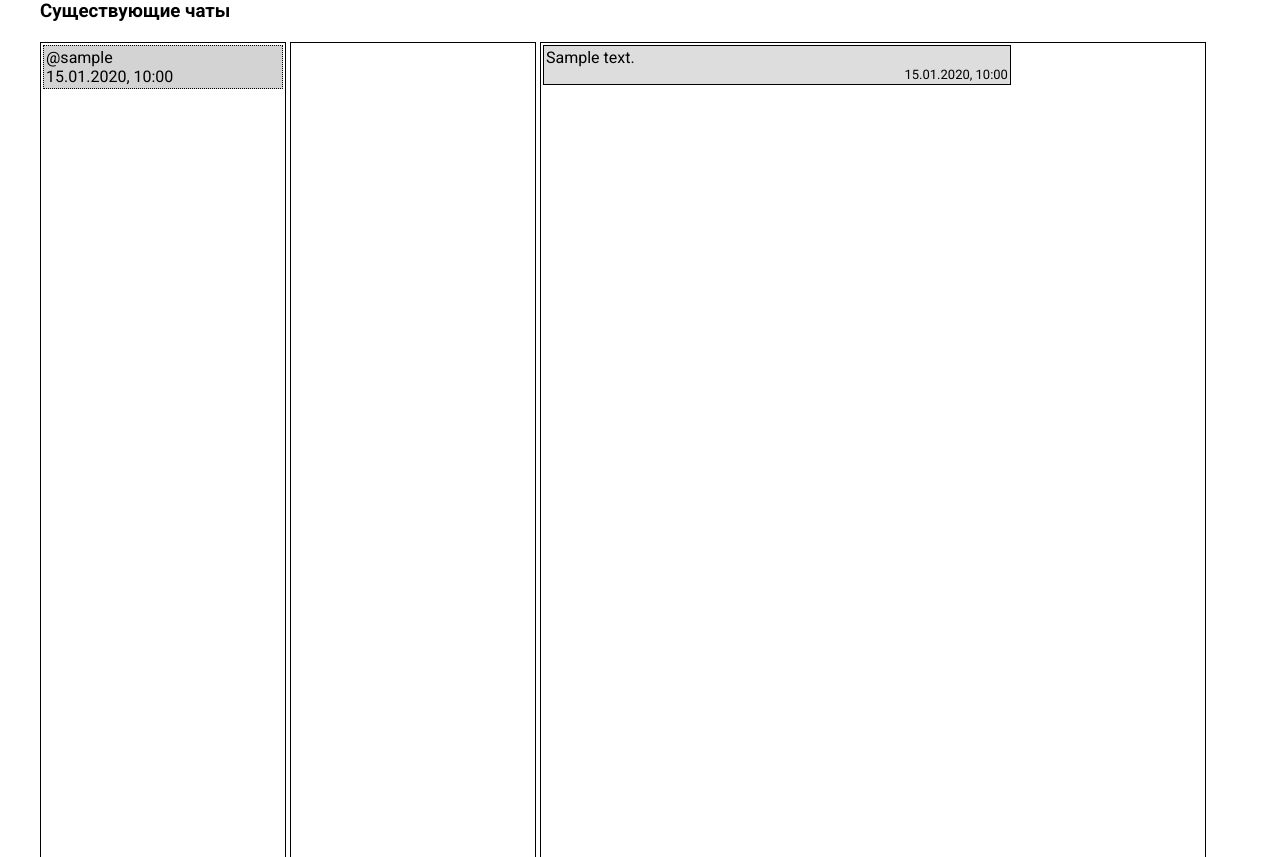
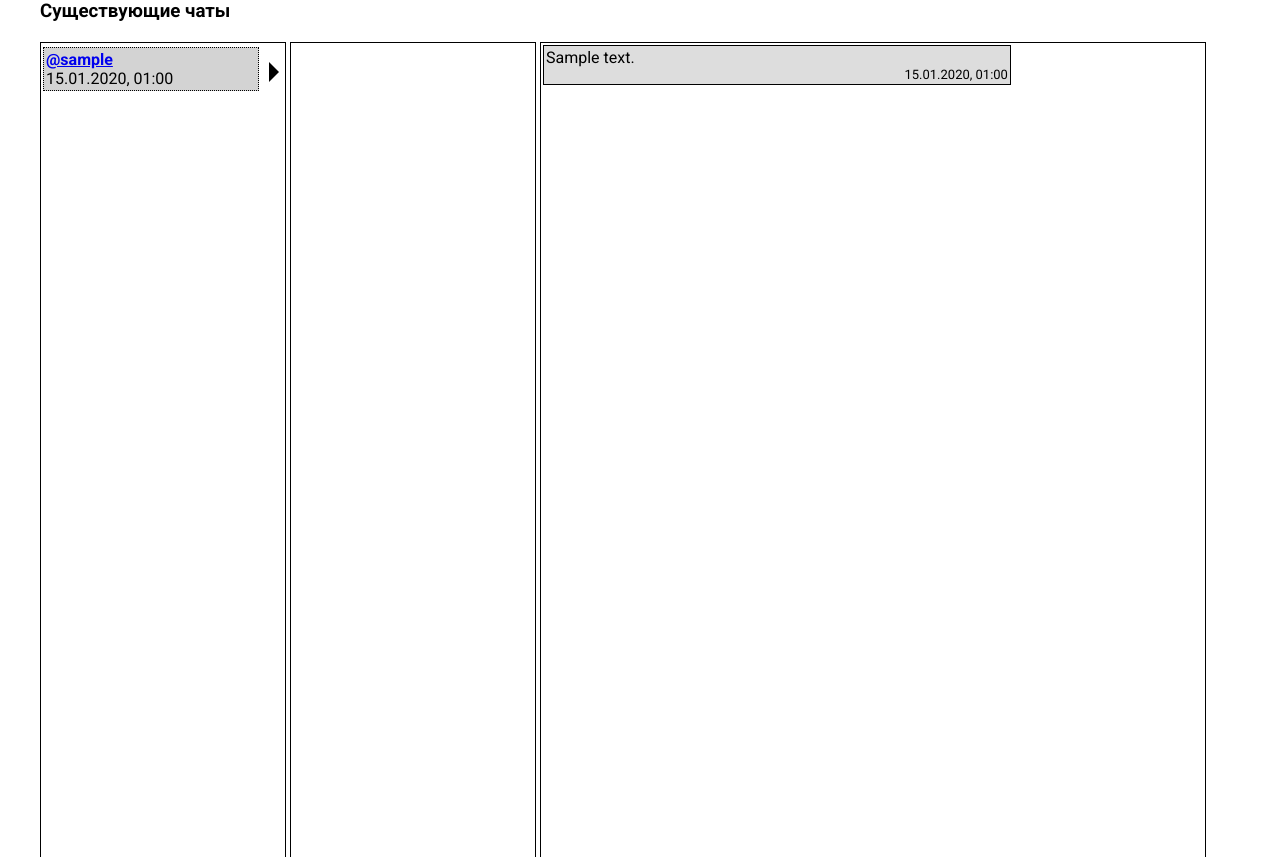
Before and after one commit to Gwellir/GarageBand_bot, a Django app: page /bot_admin/logs/1/1/ in a window 1280 px wide. Shown: the top 857 px of the page. Run offline with Django 3.2, Linux system fonts and the light colour scheme; a user stored in the database is signed in; tables that the repository leaves empty hold one stand-in row (values such as "Sample post"); data that the repository does not hold is empty.

Commit message:
add some links to log viewer interface fix UTC TZ

```diff
--- a/adminapp/templates/adminapp/chat_view.html
+++ b/adminapp/templates/adminapp/chat_view.html
@@ -5,33 +5,43 @@
 <div class="chat-view clearfix">
     <div class="select-list">
         {% for user in user_list %}
-        <a href="/bot_admin/logs/{{user.number}}/" class="select-button">
+            <div class="button-wrapper clearfix">
                 <div class="select-entry
                     {% if user.number == selected_user %}highlight{%endif%}
                     {% if user.is_banned %}banned_user{%endif%}
                 ">
-                <div class="user-name">@{{ user.name }}</div>
+                    {% if user.username %}
+                    <a href="https://t.me/{{user.username}}" class="chat-name">@{{ user.username }}</a>
+                    {% else %}
+                    <a href="#" class="chat-name">{{ user.fullname }}</a>
+                    {% endif %}
                     <div class="user-time">{{ user.time|date:"d.m.Y" }}, {{ user.time|time:"h:i" }}</div>
                 </div>
+                <a href="/bot_admin/logs/{{user.number}}/" class="select-link">
+                    <div class="arrow"></div>
                 </a>
+            </div>
         {% endfor %}
     </div>
     <div class="select-list">
         {% for chat in chat_list %}
-        <a href="/bot_admin/logs/{{selected_user}}/{{chat.number}}/" class="select-button">
+            <div class="button-wrapper">
                 <div class="select-entry clearfix
                     {% if chat.number == selected_dialog %} highlight {%endif%}
                     {% if chat.is_complete %} request_complete {% endif %}"
                 >
                     <div class="chat-name">{{ chat.number }}
                         {% if chat.registered_pk %}
-                        - #{{chat.registered_pk}}
+                        - <a href="https://t.me/AutoServiceUA/{{chat.registered_pk}}" target="_blank" rel="noopener noreferrer">#{{chat.registered_pk}}</a>
                         {% endif %}
                     </div>
                     <div class="chat-last-message">{{ chat.tag }}</div>
-                <div class="chat-time">{{ chat.time|date:"d.m.Y" }}, {{ chat.time|time:"h:i" }}</div>
+                    <div class="chat-time">{{ chat.time|date:"d.m.Y" }}, {{ chat.time|time:"H:i" }}</div>
                 </div>
+                <a href="/bot_admin/logs/{{selected_user}}/{{chat.number}}" class="select-link">
+                    <div class="arrow"></div>
                 </a>
+            </div>
         {% endfor %}
     </div>
     <div class="chat-content">
--- a/adminapp/views.py
+++ b/adminapp/views.py
@@ -31,7 +31,9 @@
     users = [
         {
             "number": user.pk,
-            "name": user.username,
+            "tg_id": user.user_id,
+            "username": user.username,
+            "fullname": user.get_fullname,
             "chat_last_message": None,
             "time": user.last_active,
             "is_banned": user.is_banned,
--- a/garage_band_bot/settings.py
+++ b/garage_band_bot/settings.py
@@ -113,7 +113,7 @@
 
 LANGUAGE_CODE = "en-us"
 
-TIME_ZONE = "UTC"
+TIME_ZONE = "Europe/Moscow"
 
 USE_I18N = True
 
--- a/static/styles/chatlog_style.css
+++ b/static/styles/chatlog_style.css
@@ -32,6 +32,26 @@
     padding: 2px;
 }
 
+.button-wrapper {
+    display: flex;
+    align-items: stretch;
+}
+
+.select-link {
+    display: block;
+    position: relative;
+    width: 10%;
+    float: right;
+}
+
+.select-link:hover {
+    background: lightgray;
+}
+
+.select-link:hover .arrow {
+    transform: scale(1.3);
+}
+
 .select-button {
     text-decoration: none;
     color: inherit;
@@ -40,13 +60,11 @@
 .select-entry {
     position: relative;
     padding: 2px;
-    margin-bottom: 5px;
+    margin: 2px 0;
     border: 1px dotted #000000;
     overflow-wrap: break-word;
-}
-
-.select-entry:hover {
-    box-shadow: 0 0 10px -2px rgba(0, 0, 0, 0.9);
+    width: 89%;
+    float: left;
 }
 
 .chat-content {
@@ -108,7 +126,7 @@
     background: lightgray;
 }
 
-.banned_user:after {
+.banned_user:before {
     position: absolute;
     right: 1px;
     top: 0;
@@ -132,12 +150,20 @@
     clear:both;
 }
 
-.clearfix:before {
-}
-
 .clearfix:after {
     visibility: hidden;
     display: block;
     content: "";
     clear: both;
 }
+
+.arrow {
+    position: absolute;
+    top: 35%;
+    left: 10px;
+    width: 0;
+    height: 0;
+    border-left: 10px solid black;
+    border-top: 10px solid transparent;
+    border-bottom: 10px solid transparent;
+}
```
Lines whose indentation alone changed are shown as unchanged.
